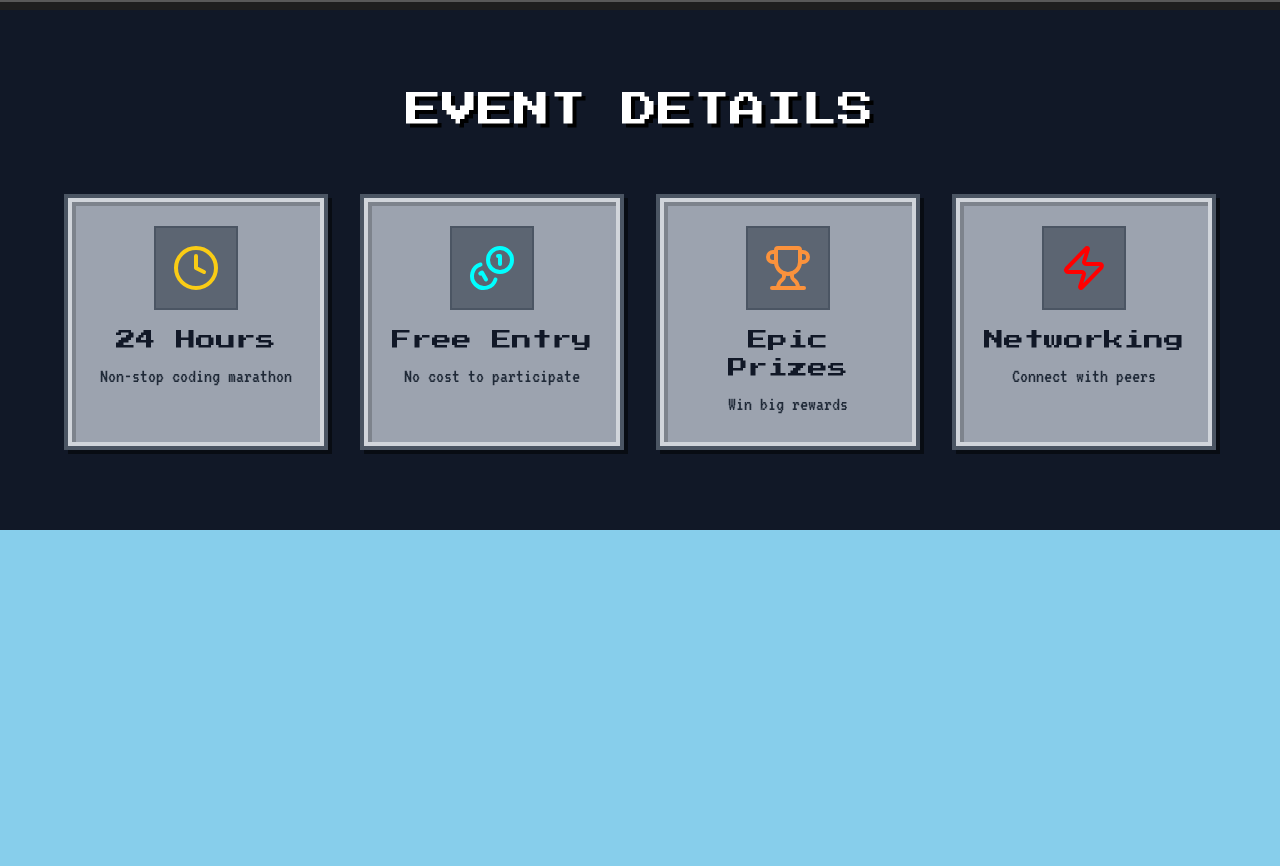
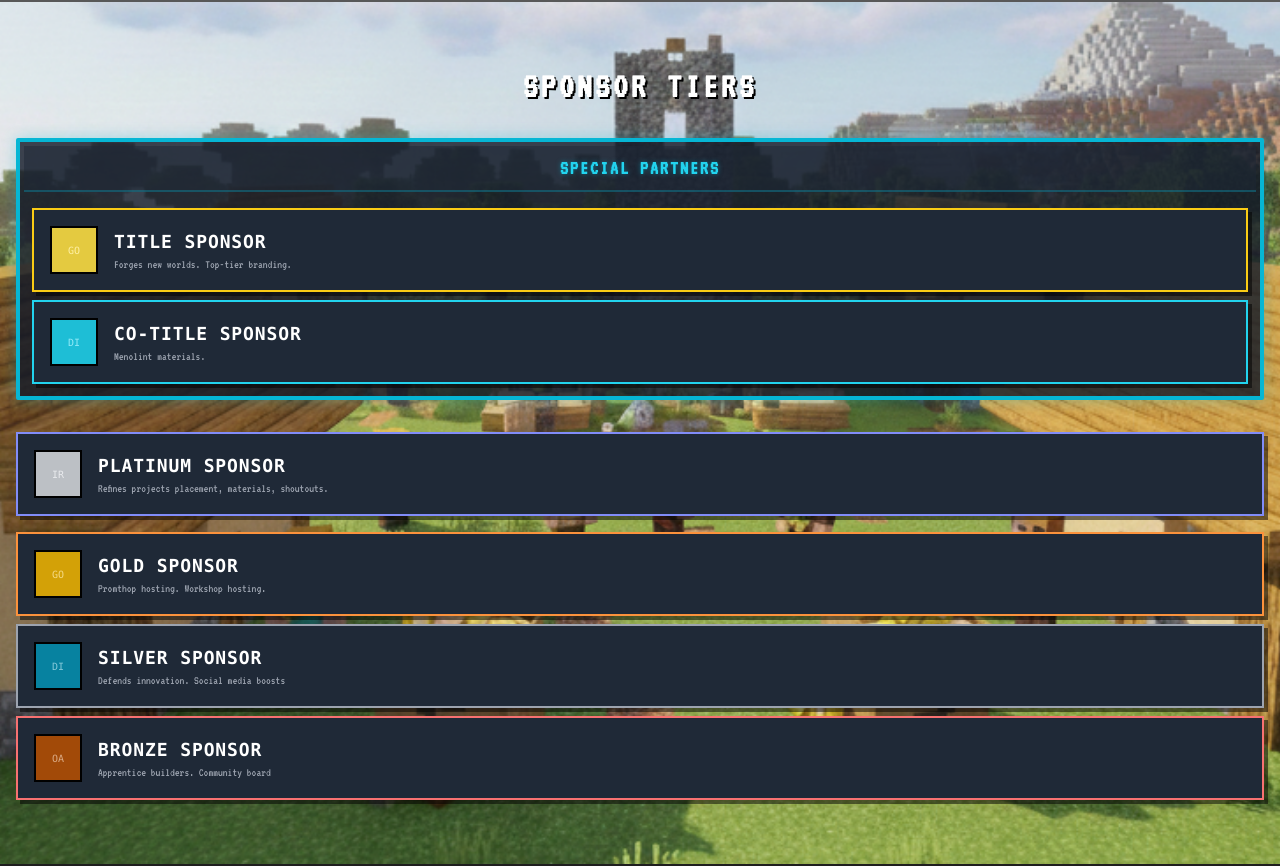
Before and after one commit to prabheen09876/CodersQuest, a React (Vite) app: page / in a window 1280 px wide. Shown: the part 2490-3356 px from the top of the page. Before the commit the page ends 3020 px from the top, so only its background shows below. Built offline with nearby package versions, Linux system fonts and the light colour scheme.

Commit message:
sponsor tiers fixed, not done perfectly - kal karunga ab bye

```diff
--- a/src/App.tsx
+++ b/src/App.tsx
@@ -9,6 +9,7 @@ import Rules from './components/Rules';
 import Schedule from './components/Schedule';
 import SponsorsSection from './components/SponsorsSection';
 import LegendarySponsors from './components/LegendarySponsors';
+import SponsorTiers from './components/SponsorTiers';
 
 function App() {
   const [showRegistration, setShowRegistration] = useState(false);
@@ -50,6 +51,7 @@ function App() {
               <About />
               <SponsorsSection />
               <LegendarySponsors />
+              <SponsorTiers />
               <EventDetails />
             </>
           } />
--- a/src/components/SponsorTiers.tsx
+++ b/src/components/SponsorTiers.tsx
@@ -1,4 +1,5 @@
 import React, { useState } from 'react';
+import bgSponsors from '../assets/bg-sponsors.png';
 
 interface SponsorTierData {
   id: string;
@@ -95,15 +96,19 @@ const SponsorTiers: React.FC = () => {
   const regularTiers = tiers.slice(2);
 
   return (
-    <div className="w-full max-w-2xl mx-auto px-4 py-8 pointer-events-auto">
-      <div className="text-center mb-8">
+    <section
+      className="relative w-full py-16 px-4 bg-cover bg-center bg-no-repeat bg-fixed"
+      style={{ backgroundImage: `url(${bgSponsors})` }}
+    >
+      <div className="w-full max-w-7xl mx-auto pointer-events-auto">
+        <div className="text-center mb-8">
         <h2 className="text-3xl md:text-4xl font-bold text-white tracking-widest uppercase mb-2"
             style={{ textShadow: '2px 2px 0px #000' }}>
           SPONSOR TIERS
         </h2>
-      </div>
+        </div>
 
-      <div className="flex flex-col space-y-4">
+        <div className="flex flex-col space-y-4">
         {/* Special Partners Container */}
         <div className="border-4 border-cyan-500 bg-gray-900/80 p-1 rounded-sm shadow-[0_0_15px_rgba(6,182,212,0.3)]">
           <div className="bg-gray-800/50 p-2 mb-2 text-center border-b-2 border-cyan-500/30">
@@ -126,7 +131,8 @@ const SponsorTiers: React.FC = () => {
           ))}
         </div>
       </div>
-    </div>
+      </div>
+    </section>
   );
 };
 
--- a/src/components/SponsorsSection.tsx
+++ b/src/components/SponsorsSection.tsx
@@ -4,6 +4,7 @@ import goldTexture from '../assets/texture-gold.png';
 import ironTexture from '../assets/texture-iron.png';
 import stoneTexture from '../assets/texture-stone.png';
 import logoPlaceholder from '../assets/logo-placeholder.png';
+import bgSponsors from '../assets/bg-sponsors.png';
 
 const SponsorBlock = ({ tier, name, size = 'md' }: { tier: string, name: string, size?: 'sm' | 'md' | 'lg' }) => {
   const sizeClasses = {
@@ -38,10 +39,10 @@ const SponsorsSection = () => {
   };
 
   return (
-    <section className="bg-[#1a1a1a] relative overflow-hidden py-16 px-4">
-      {/* Background Pattern */}
-      <div className="absolute inset-0 opacity-10 pointer-events-none"
-           style={{ backgroundImage: `url(${stoneTexture})`, backgroundSize: '64px' }} />
+    <section
+      className="relative overflow-hidden py-16 px-4 bg-cover bg-center bg-no-repeat"
+      style={{ backgroundImage: `url(${bgSponsors})` }}
+    >
 
       <div className="max-w-7xl mx-auto relative z-10">
         <h2 className="text-4xl font-minecraft text-center text-white mb-16 drop-shadow-lg">
```
